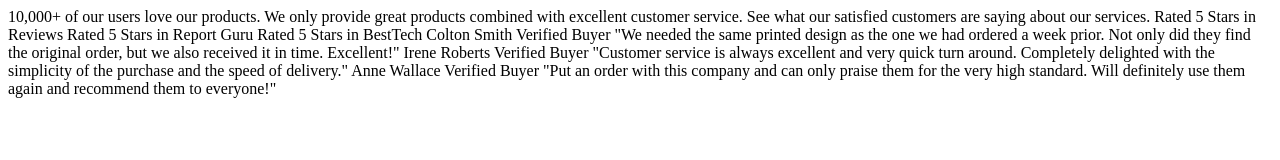
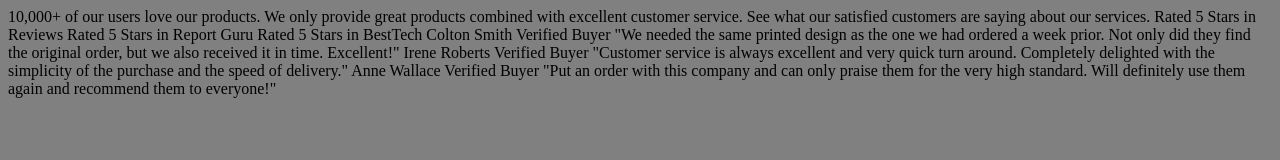
Before and after one commit to JoeGracey/social-proof, a plain HTML site: page social-proof-section-master/index.html in a window 1280 px wide. Drawn offline with Linux system fonts and the light colour scheme.

Commit message:
Add files via upload

```diff
--- a/social-proof-section-master/index.html
+++ b/social-proof-section-master/index.html
@@ -4,6 +4,8 @@
     <meta charset="UTF-8" />
     <meta name="viewport" content="width=device-width, initial-scale=1.0" />
     <!-- displays site properly based on user's device -->
+
+    <link rel="stylesheet" href="styles.css">
 
     <link rel="icon" type="image/png" sizes="32x32" href="./images/favicon-32x32.png" />
 
--- /dev/null
+++ b/social-proof-section-master/styles.css
@@ -0,0 +1,3 @@
+html {
+  background-color: grey;
+}
```
